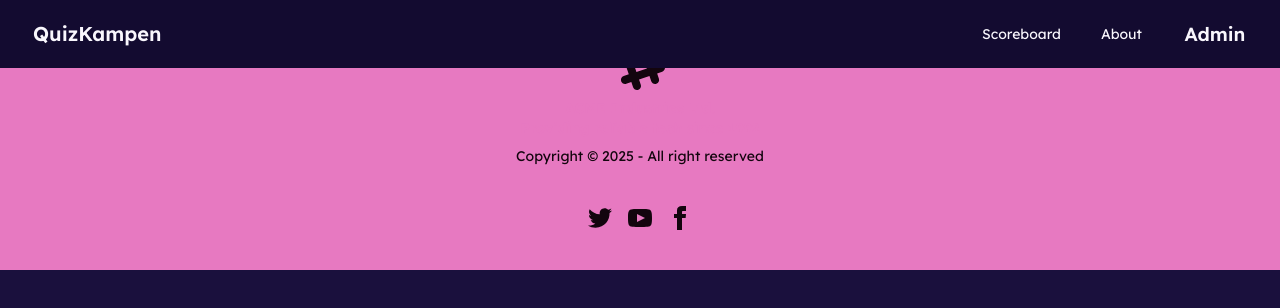
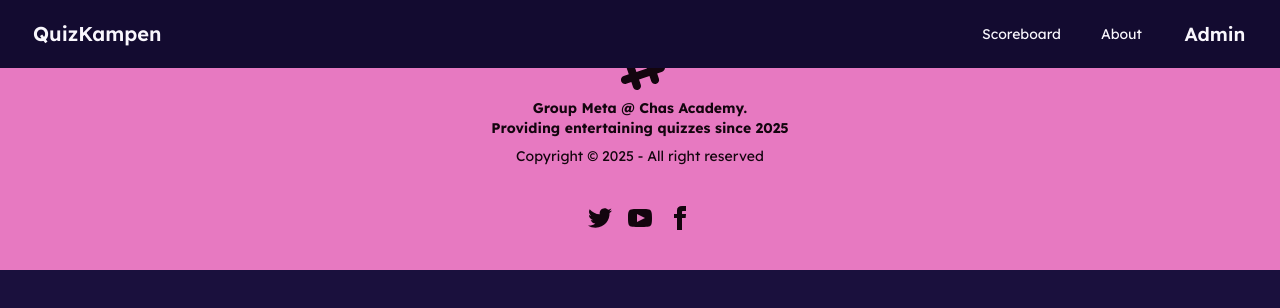
Before and after one commit to Hampus2001/quizkampen, a Next.js app: page /components/Footer in a window 1280 px wide. Shown: the top 308 px of the page. Built offline with nearby package versions, Linux system fonts and the light colour scheme.

Commit message:
fixed footer

```diff
--- a/src/pages/components/Footer.js
+++ b/src/pages/components/Footer.js
@@ -1,6 +1,6 @@
-export default function Footer() {
+function Footer() {
   return (
-    <div className="footer footer-center bg-primary text-primary-content p-10 ">
+    <footer className="footer footer-center bg-primary text-primary-content p-10 ">
       <aside>
         <svg
           width="50"
@@ -13,10 +13,10 @@ export default function Footer() {
         >
           <path d="M22.672 15.226l-2.432.811.841 2.515c.33 1.019-.209 2.127-1.23 2.456-1.15.325-2.148-.321-2.463-1.226l-.84-2.518-5.013 1.677.84 2.517c.391 1.203-.434 2.542-1.831 2.542-.88 0-1.601-.564-1.86-1.314l-.842-2.516-2.431.809c-1.135.328-2.145-.317-2.463-1.229-.329-1.018.211-2.127 1.231-2.456l2.432-.809-1.621-4.823-2.432.808c-1.355.384-2.558-.59-2.558-1.839 0-.817.509-1.582 1.327-1.846l2.433-.809-.842-2.515c-.33-1.02.211-2.129 1.232-2.458 1.02-.329 2.13.209 2.461 1.229l.842 2.515 5.011-1.677-.839-2.517c-.403-1.238.484-2.553 1.843-2.553.819 0 1.585.509 1.85 1.326l.841 2.517 2.431-.81c1.02-.33 2.131.211 2.461 1.229.332 1.018-.21 2.126-1.23 2.456l-2.433.809 1.622 4.823 2.433-.809c1.242-.401 2.557.484 2.557 1.838 0 .819-.51 1.583-1.328 1.847m-8.992-6.428l-5.01 1.675 1.619 4.828 5.011-1.674-1.62-4.829z"></path>
         </svg>
-        <p className="font-bold text-primary">
-          ACME Industries Ltd.
+        <p className="font-bold">
+          Group Meta @ Chas Academy.
           <br />
-          Providing reliable tech since 1992
+          Providing entertaining quizzes since 2025
         </p>
         <p>Copyright © {new Date().getFullYear()} - All right reserved</p>
       </aside>
@@ -57,6 +57,8 @@ export default function Footer() {
           </a>
         </div>
       </nav>
-    </div>
+    </footer>
   );
 }
+
+export default Footer;
```
